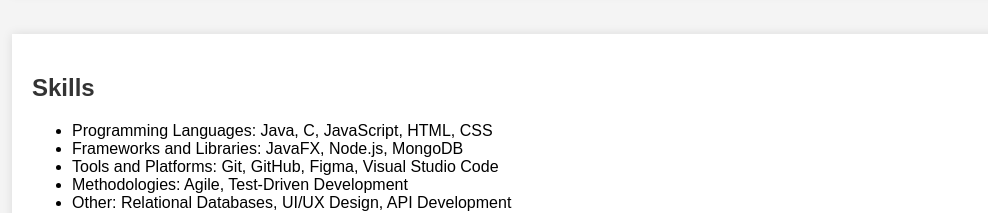
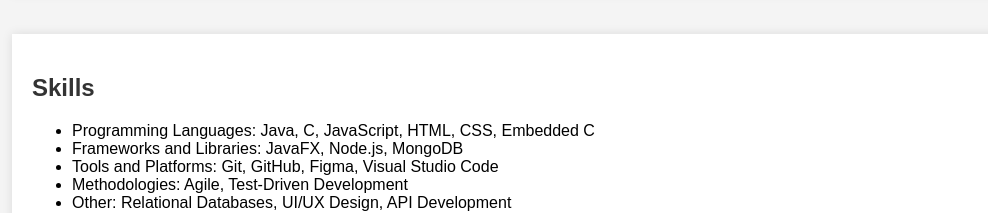
Before and after one commit to onurani/onurani.github.io, a plain HTML site: page index.html in a window 1280 px wide. Shown: the part 940-1153 px from the top of the page, without its empty margins (128-1116 px from the left). Drawn offline with Linux system fonts and the light colour scheme.

Commit message:
Add skills section and enhance project descriptions

```diff
--- a/index.html
+++ b/index.html
@@ -111,7 +111,7 @@
     <section id="skills" class="container skills">
         <h2>Skills</h2>
         <ul>
-            <li>Programming Languages: Java, C, JavaScript, HTML, CSS</li>
+            <li>Programming Languages: Java, C, JavaScript, HTML, CSS, Embedded C</li>
             <li>Frameworks and Libraries: JavaFX, Node.js, MongoDB</li>
             <li>Tools and Platforms: Git, GitHub, Figma, Visual Studio Code</li>
             <li>Methodologies: Agile, Test-Driven Development</li>
```
